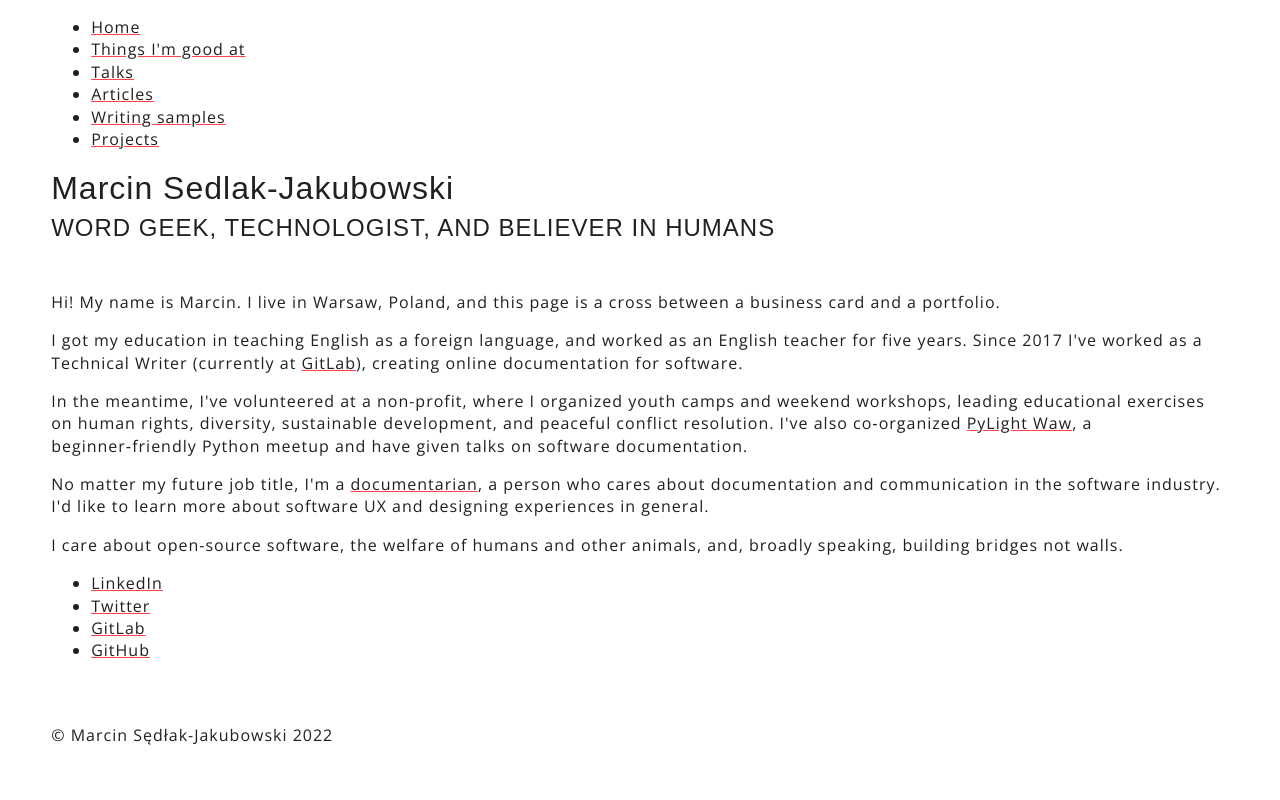
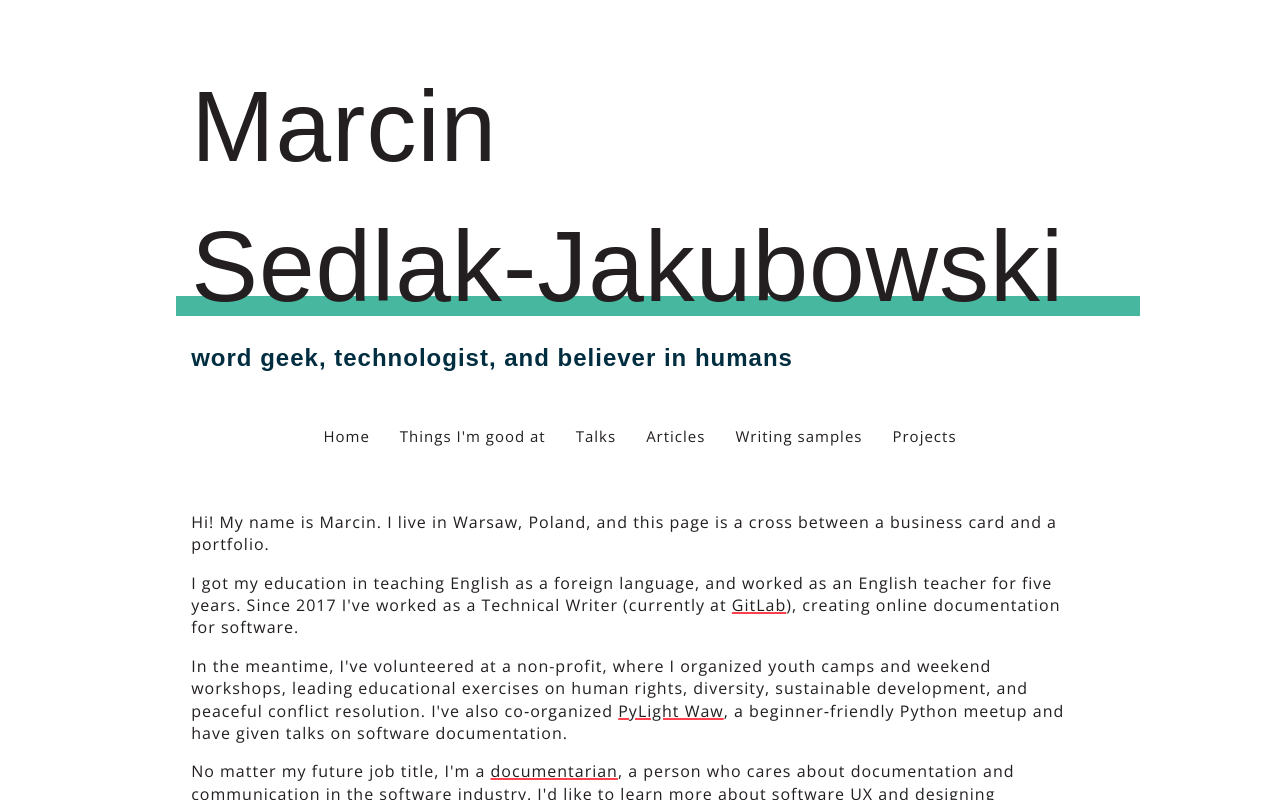
Before and after one commit to iniluap/marcin-sedlak-jakubowski, a Gatsby site: page / in a window 1280 px wide. Built offline with nearby package versions, Linux system fonts and the light colour scheme; Gatsby itself is replaced by a stand-in of ours; a web font is replaced by a local one.

Commit message:
Style layout

```diff
--- a/src/components/Footer.js
+++ b/src/components/Footer.js
@@ -1,9 +1,15 @@
 import React from 'react';
+import styled from 'styled-components';
+
+const FooterStyles = styled.footer`
+  text-align: center;
+  color: var(--dark-grey);
+`;
 
 export default function Footer() {
   return (
-    <footer>
+    <FooterStyles>
       <p>&copy; Marcin Sędłak-Jakubowski {new Date().getFullYear()}</p>
-    </footer>
+    </FooterStyles>
   );
 }
--- /dev/null
+++ b/src/components/Header.js
@@ -0,0 +1,43 @@
+import React from 'react';
+import styled from 'styled-components';
+
+const HeaderStyles = styled.header`
+  h1 {
+    font-size: 10rem;
+    margin: 0.5rem 0;
+    position: relative;
+    z-index: 1;
+
+    &:after {
+      content: '';
+      display: block;
+      position: absolute;
+      height: 2rem;
+      width: 110%;
+      top: auto;
+      left: -1.5rem;
+      bottom: 2rem;
+      background: var(--teal);
+      z-index: -1;
+      opacity: 0.8;
+    }
+  }
+
+  h2 {
+    color: var(--navy);
+    font-weight: bold;
+  }
+`;
+
+export default function Header() {
+  return (
+    <HeaderStyles>
+      <h1>
+        Marcin
+        <br />
+        Sedlak-Jakubowski
+      </h1>
+      <h2>word geek, technologist, and believer in humans</h2>
+    </HeaderStyles>
+  );
+}
--- a/src/components/Layout.js
+++ b/src/components/Layout.js
@@ -1,18 +1,31 @@
 import React from 'react';
 import Footer from './Footer';
+import Header from './Header';
 import Nav from './Nav';
+import styled from 'styled-components';
 import 'normalize.css';
 import GlobalStyles from '../styles/GlobalStyles';
 import Typography from '../styles/Typography';
 
+const MainStyles = styled.main`
+  background: var(--white);
+  display: grid;
+  grid-template-rows: auto 5rem 1fr min-content;
+  gap: 2rem;
+  align-items: start;
+`;
+
 export default function Layout({ children }) {
   return (
-    <main>
+    <>
       <GlobalStyles />
       <Typography />
-      <Nav />
-      {children}
-      <Footer />
-    </main>
+      <MainStyles>
+        <Header />
+        <Nav class="nav" />
+        <article>{children}</article>
+        <Footer />
+      </MainStyles>
+    </>
   );
 }
--- a/src/components/Nav.js
+++ b/src/components/Nav.js
@@ -1,9 +1,37 @@
 import React from 'react';
 import { Link } from 'gatsby';
+import styled from 'styled-components';
+
+const NavStyles = styled.nav`
+  margin: 3rem 0;
+
+  ul {
+    margin: 0;
+    padding: 0;
+    display: flex;
+    justify-content: center;
+    align-items: center;
+    gap: 3rem;
+    list-style: none;
+  }
+
+  a {
+    display: inline-block;
+    transition: all 0.2s ease-out;
+    font-size: 1.5rem;
+    text-decoration: none;
+
+    &:hover {
+      transform: scale(1.1);
+      text-decoration: underline var(--teal);
+      text-decoration-thickness: 0.2rem;
+    }
+  }
+`;
 
 export default function Nav() {
   return (
-    <nav>
+    <NavStyles>
       <ul>
         <li>
           <Link to="/">Home</Link>
@@ -24,6 +52,6 @@ export default function Nav() {
           <Link to="/projects">Projects</Link>
         </li>
       </ul>
-    </nav>
+    </NavStyles>
   );
 }
--- a/src/pages/index.js
+++ b/src/pages/index.js
@@ -3,34 +3,28 @@ import React from 'react';
 export default function IndexPage() {
   return (
     <>
-      <h1>Marcin Sedlak-Jakubowski</h1>
-      <h2>WORD GEEK, TECHNOLOGIST, AND BELIEVER IN HUMANS</h2>
-      <article>
       <p>
         Hi! My name is Marcin. I live in Warsaw, Poland, and this page is a
         cross between a business card and a portfolio.
       </p>
       <p>
-          I got my education in teaching English as a foreign language, and
-          worked as an English teacher for five years. Since 2017 I've worked as
-          a Technical Writer (currently at{' '}
+        I got my education in teaching English as a foreign language, and worked
+        as an English teacher for five years. Since 2017 I've worked as a
+        Technical Writer (currently at{' '}
         <a href="https://about.gitlab.com/">GitLab</a>), creating online
         documentation for software.
       </p>
       <p>
         In the meantime, I've volunteered at a non-profit, where I organized
         youth camps and weekend workshops, leading educational exercises on
-          human rights, diversity, sustainable development, and peaceful
-          conflict resolution. I've also co‑organized{' '}
-          <a href="https://www.pylight.org/">PyLight Waw</a>, a
-          beginner‑friendly Python meetup and have given talks on software
-          documentation.
+        human rights, diversity, sustainable development, and peaceful conflict
+        resolution. I've also co‑organized{' '}
+        <a href="https://www.pylight.org/">PyLight Waw</a>, a beginner‑friendly
+        Python meetup and have given talks on software documentation.
       </p>
       <p>
         No matter my future job title, I'm a{' '}
-          <a href="https://www.writethedocs.org/documentarians/">
-            documentarian
-          </a>
+        <a href="https://www.writethedocs.org/documentarians/">documentarian</a>
         , a person who cares about documentation and communication in the
         software industry. I'd like to learn more about software UX and
         designing experiences in general.
@@ -57,7 +51,6 @@ export default function IndexPage() {
           </li>
         </ul>
       </div>
-      </article>
     </>
   );
 }
--- a/src/styles/GlobalStyles.js
+++ b/src/styles/GlobalStyles.js
@@ -4,6 +4,7 @@ const GlobalStyles = createGlobalStyle`
   :root {
     --black: #231f20;
     --grey: #eaeaea;
+    --dark-grey: #7a7575;
     --white: #fff;
     --teal: #1aa687;
     --red: #ff414d;
@@ -19,10 +20,16 @@ const GlobalStyles = createGlobalStyle`
     font-size: 62.5%;
   }
 
+  body {
+    height: 100vh;
+  }
+
   main {
-    max-width: 2000px;
+    height: 100vh;
+    width: 100%;
+    max-width: 1000px;
     margin: 0 auto;
-    padding: 0 4vw;
+    padding: 4vw 4vw 2vw;
     overflow-x: hidden;
   }
 
--- a/src/styles/Typography.js
+++ b/src/styles/Typography.js
@@ -9,7 +9,7 @@ const Typography = createGlobalStyle`
     letter-spacing: 0.1rem;
   }
 
-  h1,h2,h3,h4,h5,h6 {
+  h1, h2, h3, h4, h5, h6 {
     font-family: 'Zen Kurenaido', sans-serif;
     font-weight: normal;
     margin: 0;
@@ -18,6 +18,7 @@ const Typography = createGlobalStyle`
   a {
     color: var(--black);
     text-decoration-color: var(--red);
+    text-decoration-thickness: 0.2rem;
   }
 
   .center {
```
Lines whose indentation alone changed are shown as unchanged.
